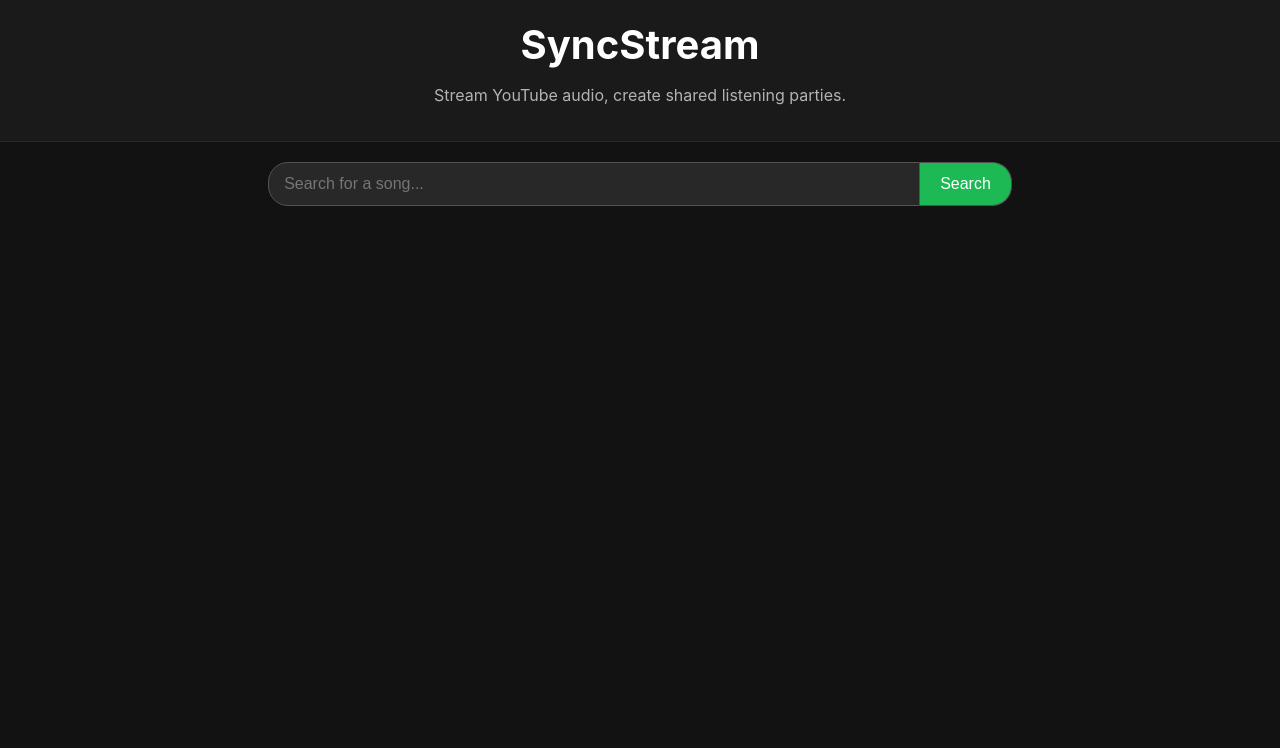
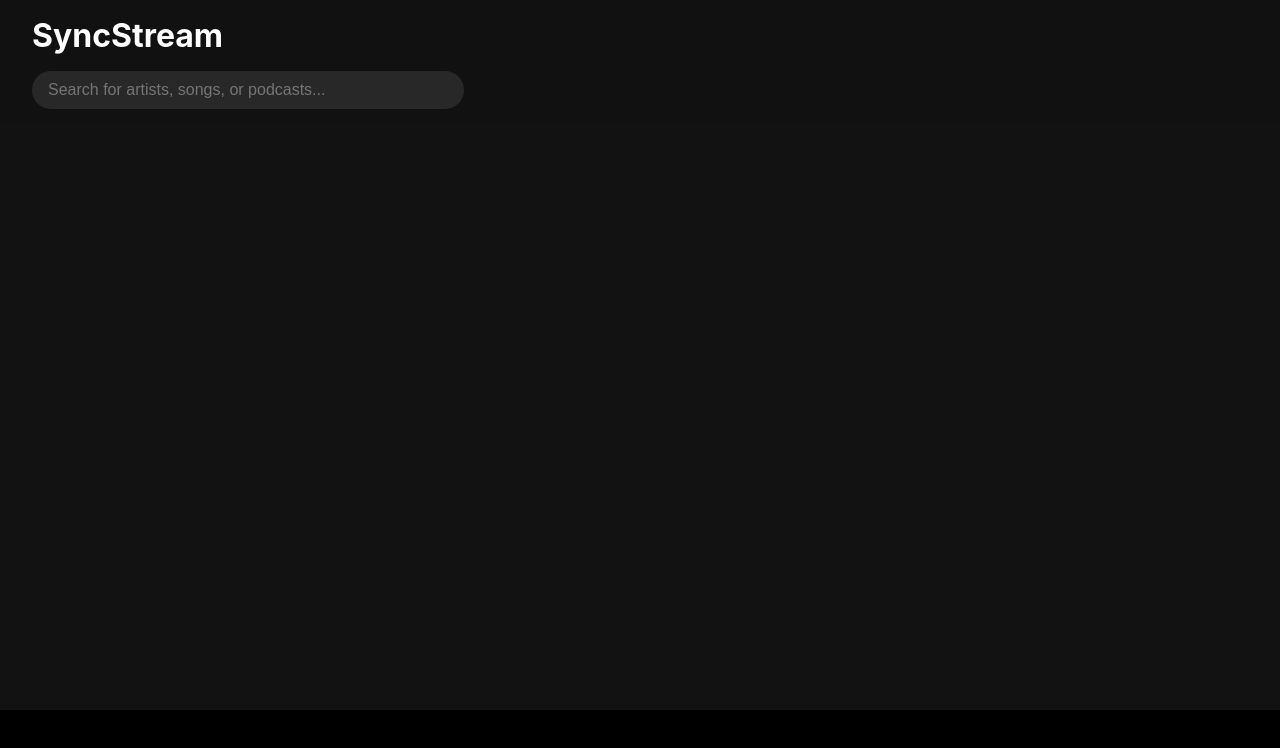
Before and after one commit to asmitkumarroy/syncstream, a React (Create React App) app in the folder client/: page / in a window 1280 px wide. Shown: the top 748 px of the page. Built offline with nearby package versions, Linux system fonts and the light colour scheme.

Commit message:
Enhaced Ui with seek option also updated backend.

```diff
--- a/client/src/App.css
+++ b/client/src/App.css
@@ -1,136 +1,262 @@
-/* Basic Reset and App Layout */
+:root {
+  --background-color: #000;
+  --main-content-bg: #121212;
+  --card-bg: #181818;
+  --card-hover-bg: #282828;
+  --text-primary: #ffffff;
+  --text-secondary: #b3b3b3;
+  --accent-primary: #1db954;
+}
+
 body {
   margin: 0;
-  font-family: -apple-system, BlinkMacSystemFont, 'Segoe UI', 'Roboto', 'Oxygen',
-    'Ubuntu', 'Cantarell', 'Fira Sans', 'Droid Sans', 'Helvetica Neue',
-    sans-serif;
-  background-color: #121212;
-  color: #ffffff;
+  font-family: -apple-system, BlinkMacSystemFont, 'Segoe UI', Roboto, 'Helvetica Neue', sans-serif;
+  background-color: var(--background-color);
+  color: var(--text-primary);
 }
 
-.App {
-  text-align: center;
-  padding-bottom: 100px; /* Space for the footer player */
+.app-container {
+  display: flex;
+  height: 100vh;
+  padding-bottom: 90px; /* Space for the footer player */
+  box-sizing: border-box;
 }
 
-.App-header {
-  background-color: #1a1a1a;
-  padding: 20px;
-  border-bottom: 1px solid #282828;
+.main-content {
+  flex-grow: 1;
+  overflow-y: auto;
+  background: var(--main-content-bg);
 }
 
-.App-header h1 {
-  margin: 0;
-  font-size: 2.5rem;
+.app-header {
+  background: rgba(18, 18, 18, 0.8);
+  backdrop-filter: blur(10px);
+  padding: 16px 32px;
+  position: sticky;
+  top: 0;
+  z-index: 10;
 }
 
-.App-header p {
-  color: #b3b3b3;
+.app-header h1 {
+  margin: 0 0 16px 0;
+  font-size: 2rem;
 }
 
-main {
-  padding: 20px;
-}
-
-/* Search Form */
 .search-form {
   display: flex;
-  justify-content: center;
-  margin-bottom: 30px;
 }
 
 .search-form input {
-  width: 50%;
-  padding: 12px 15px;
+  width: 100%;
+  max-width: 400px;
+  padding: 10px 16px;
+  border-radius: 20px;
+  border: none;
+  background-color: var(--card-hover-bg);
+  color: var(--text-primary);
   font-size: 1rem;
-  border-radius: 20px 0 0 20px;
-  border: 1px solid #535353;
-  background-color: #282828;
-  color: #ffffff;
 }
 
 .search-form button {
-  padding: 12px 20px;
-  font-size: 1rem;
-  border-radius: 0 20px 20px 0;
-  border: 1px solid #535353;
-  border-left: none;
-  background-color: #1db954;
-  color: #ffffff;
-  cursor: pointer;
-  transition: background-color 0.2s;
+  display: none;
 }
 
-.search-form button:hover {
-  background-color: #1ed760;
+.results-grid {
+  display: grid;
+  grid-template-columns: repeat(auto-fill, minmax(180px, 1fr));
+  gap: 24px;
+  padding: 24px 32px;
 }
 
-.search-form button:disabled {
-  background-color: #535353;
-  cursor: not-allowed;
+.song-card {
+  background-color: var(--card-bg);
+  border-radius: 8px;
+  padding: 16px;
+  cursor: pointer;
+  transition: background-color 0.3s ease;
+  overflow: hidden;
 }
 
-
-/* Search Results */
-.search-results {
-  max-width: 800px;
-  margin: 0 auto;
-  text-align: left;
+.song-card:hover {
+  background-color: var(--card-hover-bg);
 }
 
-.song-item {
+.song-card .thumbnail-container {
+  position: relative;
+  margin-bottom: 16px;
+}
+
+.song-card img {
+  width: 100%;
+  aspect-ratio: 1 / 1;
+  object-fit: cover;
+  border-radius: 6px;
+  box-shadow: 0 8px 24px rgba(0, 0, 0, 0.5);
+}
+
+.song-card .play-icon-overlay {
+  position: absolute;
+  bottom: 8px;
+  right: 8px;
+  background-color: var(--accent-primary);
+  border-radius: 50%;
+  width: 48px;
+  height: 48px;
   display: flex;
   align-items: center;
-  padding: 10px;
-  margin-bottom: 10px;
-  border-radius: 5px;
-  cursor: pointer;
-  transition: background-color 0.2s;
+  justify-content: center;
+  box-shadow: 0 4px 8px rgba(0, 0, 0, 0.3);
+  opacity: 0;
+  transform: translateY(8px);
+  transition: all 0.3s ease;
 }
 
-.song-item:hover {
-  background-color: #282828;
+.song-card:hover .play-icon-overlay {
+  opacity: 1;
+  transform: translateY(0);
 }
 
-.song-item.active {
-  background-color: #1db954;
+.song-card .song-title {
+  font-weight: bold;
+  white-space: nowrap;
+  overflow: hidden;
+  text-overflow: ellipsis;
+  margin: 0 0 4px 0;
 }
 
-.song-thumbnail {
-  width: 60px;
-  height: 60px;
-  object-fit: cover;
-  border-radius: 4px;
-  margin-right: 15px;
-}
-
-.song-title {
-  font-weight: bold;
+.song-card .song-duration {
+  font-size: 0.9rem;
+  color: var(--text-secondary);
   margin: 0;
 }
 
-.song-duration {
-  color: #b3b3b3;
-  font-size: 0.9rem;
-  margin: 5px 0 0 0;
-}
-
-/* Audio Player Footer */
-.audio-player {
+/* Player Footer */
+.player-footer {
   position: fixed;
   bottom: 0;
   left: 0;
   width: 100%;
+  height: 90px;
   background-color: #181818;
-  padding: 15px;
   border-top: 1px solid #282828;
+  display: grid;
+  grid-template-columns: minmax(0, 1fr) minmax(0, 2fr) minmax(0, 1fr);
+  align-items: center;
+  padding: 0 16px;
+  box-sizing: border-box;
+}
+
+.player-footer .song-info {
+  display: flex;
+  align-items: center;
+  gap: 12px;
+  min-width: 0; /* Important for flexbox truncation */
+}
+
+.player-footer .song-info img {
+  width: 56px;
+  height: 56px;
+  border-radius: 4px;
+}
+
+.player-footer .song-info .title {
+  font-weight: bold;
+  margin: 0;
+  white-space: nowrap;
+  overflow: hidden;
+  text-overflow: ellipsis;
+}
+
+.player-footer .song-info .artist {
+  font-size: 0.8rem;
+  color: var(--text-secondary);
+  margin: 4px 0 0 0;
+}
+
+.player-center {
   display: flex;
   flex-direction: column;
   align-items: center;
-  gap: 10px;
+  gap: 8px;
 }
 
-.audio-player audio {
-  width: 80%;
-  max-width: 600px;
+.control-buttons {
+  display: flex;
+  align-items: center;
+  gap: 16px;
 }
+
+.control-buttons button {
+  background: none;
+  border: none;
+  color: var(--text-secondary);
+  cursor: pointer;
+  transition: color 0.2s ease;
+}
+
+.control-buttons button:hover {
+  color: var(--text-primary);
+}
+
+.control-buttons .play-pause-btn {
+  background-color: var(--text-primary);
+  color: #000;
+  width: 32px;
+  height: 32px;
+  border-radius: 50%;
+  display: flex;
+  align-items: center;
+  justify-content: center;
+}
+
+.control-buttons .play-pause-btn:hover {
+    transform: scale(1.05);
+}
+
+.seek-bar-container {
+  display: flex;
+  align-items: center;
+  gap: 8px;
+  width: 100%;
+  max-width: 500px;
+}
+
+.seek-bar-container span {
+  font-size: 0.75rem;
+  color: var(--text-secondary);
+  width: 40px;
+  text-align: center;
+}
+
+.seek-bar {
+  -webkit-appearance: none;
+  appearance: none;
+  width: 100%;
+  height: 4px;
+  background: #4d4d4d;
+  border-radius: 2px;
+  outline: none;
+  cursor: pointer;
+}
+
+.seek-bar::-webkit-slider-thumb {
+  -webkit-appearance: none;
+  appearance: none;
+  width: 12px;
+  height: 12px;
+  background: var(--text-primary);
+  border-radius: 50%;
+}
+
+.seek-bar::-moz-range-thumb {
+  width: 12px;
+  height: 12px;
+  background: var(--text-primary);
+  border-radius: 50%;
+}
+
+.player-right {
+  /* Placeholder for future volume controls */
+  display: flex;
+  justify-content: flex-end;
+}
--- a/client/src/App.js
+++ b/client/src/App.js
@@ -1,91 +1,151 @@
-import React, { useState, useRef } from 'react';
+import React, { useState, useRef, useEffect } from 'react';
 import axios from 'axios';
 import './App.css';
+import { PlayIcon, PauseIcon, NextIcon, PrevIcon } from './icons';
 
 function App() {
-  // State variables to hold our data
   const [searchTerm, setSearchTerm] = useState('');
   const [songs, setSongs] = useState([]);
-  const [currentSong, setCurrentSong] = useState(null);
+  const [currentSongIndex, setCurrentSongIndex] = useState(null);
   const [isLoading, setIsLoading] = useState(false);
-  const audioRef = useRef(null); // Reference to the audio player element
+  const [isPlaying, setIsPlaying] = useState(false);
+  const [progress, setProgress] = useState(0);
+  const [duration, setDuration] = useState(0);
 
-  // Function to handle the search form submission
+  const audioRef = useRef(null);
+  const currentSong = currentSongIndex !== null ? songs[currentSongIndex] : null;
+
+  useEffect(() => {
+    if (!audioRef.current) return;
+    if (isPlaying) {
+      audioRef.current.play().catch(e => console.error("Play error:", e));
+    } else {
+      audioRef.current.pause();
+    }
+  }, [isPlaying, currentSong]);
+
   const handleSearch = async (event) => {
-    event.preventDefault(); // Prevent the form from reloading the page
+    event.preventDefault();
     setIsLoading(true);
-    setSongs([]); // Clear previous results
-
+    setSongs([]);
+    setCurrentSongIndex(null);
     try {
-      // Make a GET request to our backend search API
       const response = await axios.get(`http://localhost:5001/api/search?q=${searchTerm}`);
-      setSongs(response.data); // Update the songs state with the results
+      setSongs(response.data);
     } catch (error) {
       console.error('Error fetching search results:', error);
       alert('Failed to fetch search results.');
-    } finally {
-      setIsLoading(false);
+    }
+    setIsLoading(false);
+  };
+
+  const handleSongClick = (index) => {
+    setCurrentSongIndex(index);
+    setIsPlaying(true);
+  };
+
+  const handlePlayPause = () => {
+    if (!currentSong) return;
+    setIsPlaying(!isPlaying);
+  };
+
+  const handleNextSong = () => {
+    if (currentSongIndex < songs.length - 1) {
+      setCurrentSongIndex(currentSongIndex + 1);
+      setIsPlaying(true);
     }
   };
 
-  // Function to handle clicking on a song in the list
-  const handleSongClick = (song) => {
-    setCurrentSong(song);
+  const handlePreviousSong = () => {
+    if (currentSongIndex > 0) {
+      setCurrentSongIndex(currentSongIndex - 1);
+      setIsPlaying(true);
+    }
+  };
+
+  const handleTimeUpdate = () => {
+    setProgress(audioRef.current.currentTime);
+  };
+
+  const handleLoadedMetadata = () => {
+    setDuration(audioRef.current.duration);
+  };
+
+  const handleSeek = (e) => {
+    audioRef.current.currentTime = e.target.value;
+    setProgress(e.target.value);
+  };
+
+  const formatTime = (time) => {
+    if (isNaN(time)) return '0:00';
+    const minutes = Math.floor(time / 60);
+    const seconds = Math.floor(time % 60);
+    return `${minutes}:${seconds < 10 ? '0' : ''}${seconds}`;
   };
 
   return (
-    <div className="App">
-      <header className="App-header">
-        <h1>SyncStream</h1>
-        <p>Stream YouTube audio, create shared listening parties.</p>
-      </header>
+    <div className="app-container">
+      <audio
+        ref={audioRef}
+        src={currentSong ? `http://localhost:5001/api/stream/${currentSong.id}` : ''}
+        onTimeUpdate={handleTimeUpdate}
+        onLoadedMetadata={handleLoadedMetadata}
+        onEnded={handleNextSong}
+      />
+      <div className="main-content">
+        <header className="app-header">
+          <h1>SyncStream</h1>
+          <form onSubmit={handleSearch} className="search-form">
+            <input type="text" value={searchTerm} onChange={(e) => setSearchTerm(e.target.value)} placeholder="Search for artists, songs, or podcasts..." required />
+            <button type="submit" disabled={isLoading}>{isLoading ? '...' : 'Search'}</button>
+          </form>
+        </header>
 
-      <main>
-        {/* Search Form */}
-        <form onSubmit={handleSearch} className="search-form">
-          <input
-            type="text"
-            value={searchTerm}
-            onChange={(e) => setSearchTerm(e.target.value)}
-            placeholder="Search for a song..."
-            required
-          />
-          <button type="submit" disabled={isLoading}>
-            {isLoading ? 'Searching...' : 'Search'}
-          </button>
-        </form>
-
-        {/* Search Results */}
-        <div className="search-results">
-          {songs.map((song) => (
-            <div
-              key={song.id}
-              className={`song-item ${currentSong?.id === song.id ? 'active' : ''}`}
-              onClick={() => handleSongClick(song)}
-            >
-              <img src={song.thumbnail} alt={song.title} className="song-thumbnail" />
-              <div className="song-details">
-                <p className="song-title">{song.title}</p>
-                <p className="song-duration">{song.duration}</p>
+        <div className="results-grid">
+          {songs.map((song, index) => (
+            <div className="song-card" key={song.id} onClick={() => handleSongClick(index)}>
+              <div className="thumbnail-container">
+                <img src={song.thumbnail} alt={song.title} />
+                <div className="play-icon-overlay">
+                  <PlayIcon />
+                </div>
               </div>
+              <p className="song-title">{song.title}</p>
+              <p className="song-duration">{song.duration}</p>
             </div>
           ))}
         </div>
-      </main>
+      </div>
 
-      {/* Audio Player - only shows when a song is selected */}
       {currentSong && (
-        <footer className="audio-player">
-          <p>Now Playing: <strong>{currentSong.title}</strong></p>
-          <audio
-            ref={audioRef}
-            controls
-            autoPlay
-            src={`http://localhost:5001/api/stream/${currentSong.id}`}
-            onError={(e) => console.error('Audio Player Error:', e)}
-          >
-            Your browser does not support the audio element.
-          </audio>
+        <footer className="player-footer">
+          <div className="song-info">
+            <img src={currentSong.thumbnail} alt={currentSong.title} />
+            <div>
+              <p className="title">{currentSong.title}</p>
+              <p className="artist">SyncStream</p>
+            </div>
+          </div>
+
+          {/* CORRECTED STRUCTURE: Wrapper div for center column */}
+          <div className="player-center">
+            <div className="control-buttons">
+              <button onClick={handlePreviousSong} disabled={currentSongIndex === 0}><PrevIcon /></button>
+              <button onClick={handlePlayPause} className="play-pause-btn">
+                {isPlaying ? <PauseIcon /> : <PlayIcon />}
+              </button>
+              <button onClick={handleNextSong} disabled={currentSongIndex === songs.length - 1}><NextIcon /></button>
+            </div>
+            <div className="seek-bar-container">
+              <span>{formatTime(progress)}</span>
+              <input type="range" min="0" max={duration || 0} value={progress} onChange={handleSeek} className="seek-bar" />
+              <span>{formatTime(duration)}</span>
+            </div>
+          </div>
+
+          <div className="player-right">
+            {/* Volume controls can go here in the future */}
+          </div>
         </footer>
       )}
     </div>
--- /dev/null
+++ b/client/src/icons.js
@@ -0,0 +1,25 @@
+import React from 'react';
+
+export const PlayIcon = () => (
+  <svg role="img" height="24" width="24" viewBox="0 0 24 24">
+    <path fill="currentColor" d="M7.05 3.606l13.49 7.788a.7.7 0 010 1.212L7.05 20.394A.7.7 0 016 19.788V4.212a.7.7 0 011.05-.606z"></path>
+  </svg>
+);
+
+export const PauseIcon = () => (
+  <svg role="img" height="24" width="24" viewBox="0 0 24 24">
+    <path fill="currentColor" d="M5.7 3a.7.7 0 00-.7.7v16.6a.7.7 0 00.7.7h2.6a.7.7 0 00.7-.7V3.7a.7.7 0 00-.7-.7H5.7zm10 0a.7.7 0 00-.7.7v16.6a.7.7 0 00.7.7h2.6a.7.7 0 00.7-.7V3.7a.7.7 0 00-.7-.7h-2.6z"></path>
+  </svg>
+);
+
+export const NextIcon = () => (
+  <svg role="img" height="16" width="16" viewBox="0 0 16 16">
+    <path fill="currentColor" d="M11 3v4.119L3 2.5v11l8-4.619V13h2V3z"></path>
+  </svg>
+);
+
+export const PrevIcon = () => (
+  <svg role="img" height="16" width="16" viewBox="0 0 16 16">
+    <path fill="currentColor" d="M13 2.5L5 7.119V3H3v10h2V8.881l8 4.619z"></path>
+  </svg>
+);
```
Also changed, not shown: 1 other file (tests, documents, lock files or other folders).
